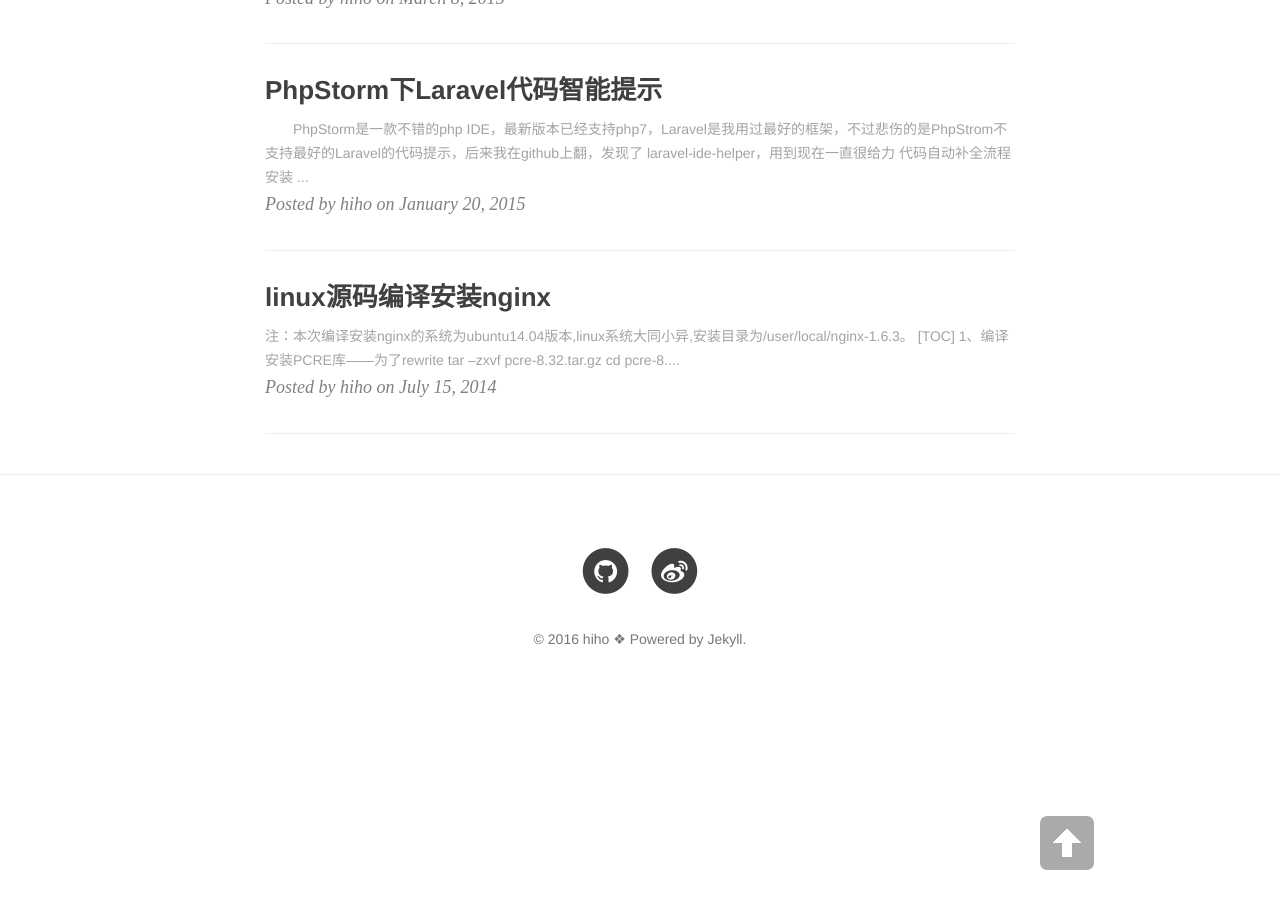
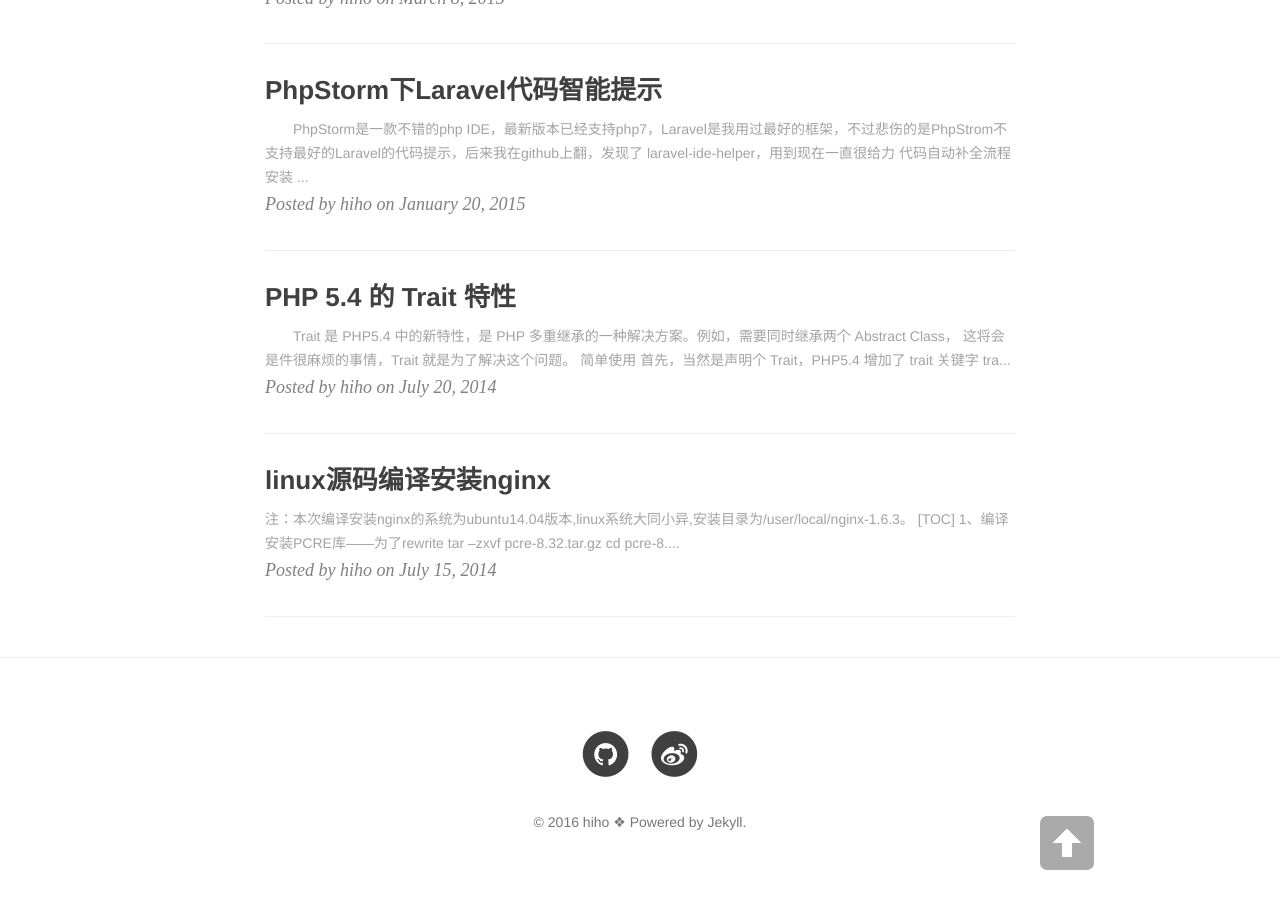
Before and after one commit to hihozhou/hihoZhou.github.io, a Jekyll site: the page built from index.html, in a window 1280 px wide and 900 px high, scrolled down 610 px. Built offline with Jekyll 4.4.1, drawn with Linux system fonts in a browser that asks for light colours; nearby versions of some CDN libraries; the list of posts is cut into pages by our own code.

Commit message:
post trait

````diff
--- /dev/null
+++ b/_posts/2014-07-20-php-trait.md
@@ -0,0 +1,33 @@
+---
+layout: post
+title: PHP 5.4 的 Trait 特性
+date: 2014-07-20
+categories: blog
+tags: [php,trait]
+description: PHP5.4的Trait特性。
+
+---
+
+
+　　Trait 是 PHP5.4 中的新特性，是 PHP 多重继承的一种解决方案。例如，需要同时继承两个 Abstract Class， 这将会是件很麻烦的事情，Trait 就是为了解决这个问题。
+
+
+##简单使用
+
+首先，当然是声明个 Trait，PHP5.4 增加了 trait 关键字
+
+```php
+trait first_trait {
+    function first_method() { /* Code Here */ }
+    function second_method() { /* Code Here */ }
+}
+```
+
+
+
+—End—
+
+##迭代
+
+
+* 2015年1月20日 13:04:17 初稿
````
Also changed, not shown: _posts/2015-01-20-laravel-ide-helper.md (+9 -3 lines), _posts/2015-03-08-optimizing-for-production-with-Laravel.md (+1 -1 lines).
